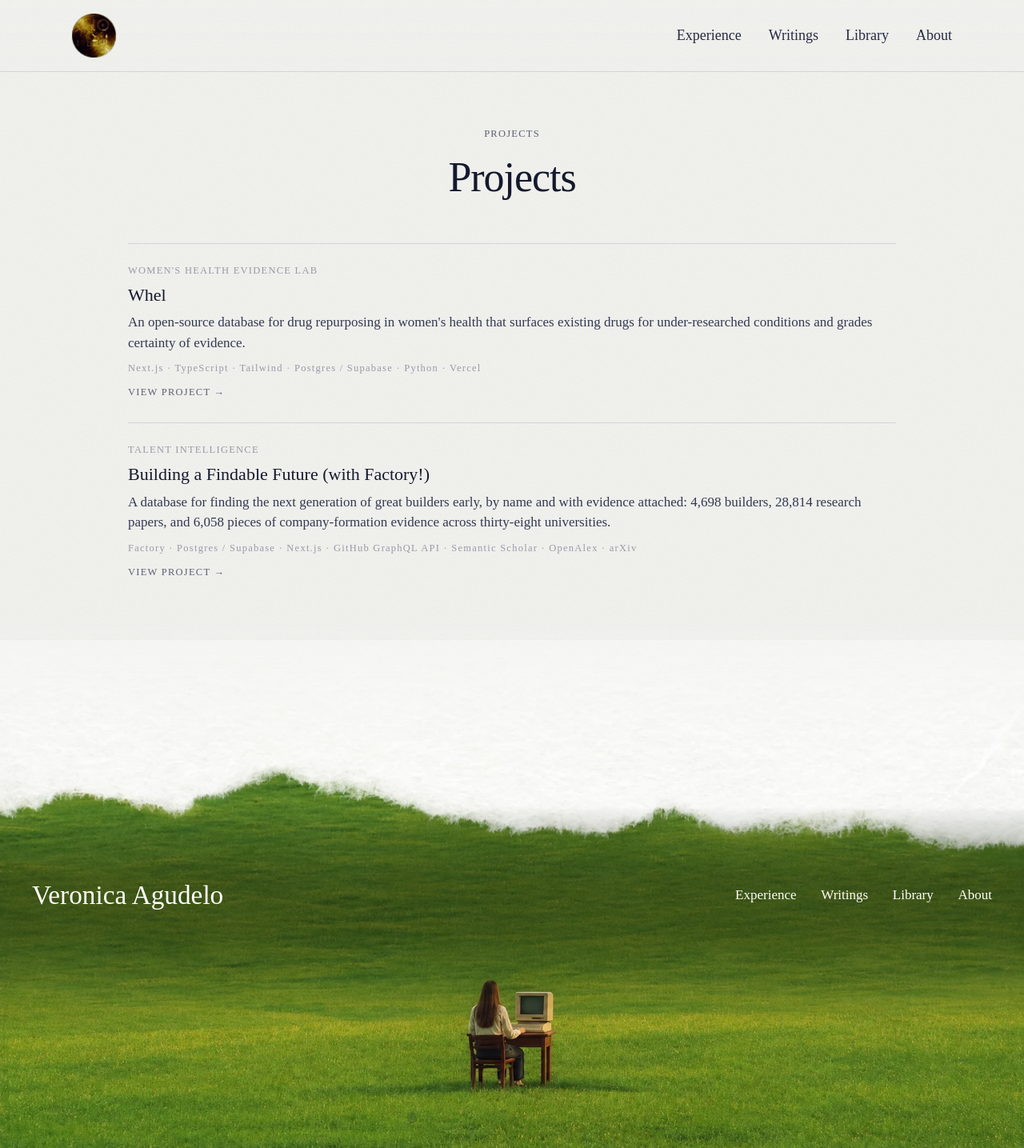
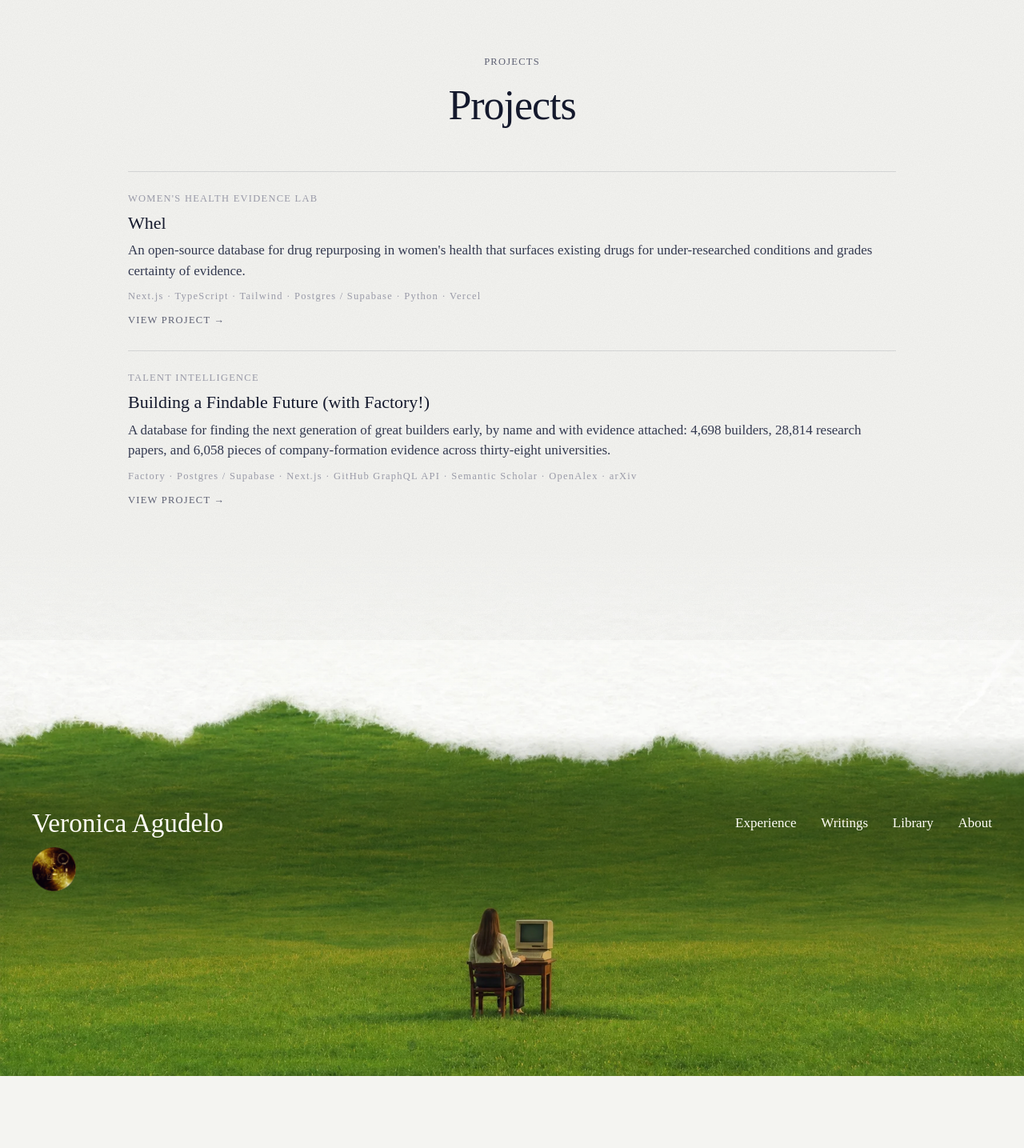
Before and after one commit to veronicas-world/aboutme, a Next.js app: page /projects in a window 1280 px wide. Shown: the whole page at 80% size. After the commit the page ends 1345 px from the top, so only its background shows below. Built offline with nearby package versions, Linux system fonts and the light colour scheme.

Commit message:
Site: move navigation and the Golden Record to the footer
Co-authored-by: factory-droid[bot] <138933559+factory-droid[bot]@users.noreply.github.com>

```diff
--- a/src/app/globals.css
+++ b/src/app/globals.css
@@ -12,7 +12,7 @@
   --sepia-2: #868899;
   --sepia-3: #9d9eac;
   --faint: #c3c3cc;
-  /* rgb triplets for translucent lines and the nav glass */
+  /* rgb triplets for translucent lines and the footer fade */
   --ink-rgb: 21, 26, 46;
   --bg-rgb: 244, 244, 241;
   --line: rgba(var(--ink-rgb), 0.14);
@@ -66,35 +66,6 @@ a { color: inherit; text-decoration: none; }
 .col { max-width: var(--read); margin-left: auto; margin-right: auto; }
 .tcenter { text-align: center; }
 
-/* ---- sticky nav ---- */
-.nav {
-  position: sticky; top: 0; z-index: 30;
-  backdrop-filter: blur(3px);
-  background: linear-gradient(180deg, rgba(var(--bg-rgb), 0.95), rgba(var(--bg-rgb), 0.7));
-  border-bottom: 1px solid rgba(var(--ink-rgb), 0.12);
-}
-.nav-inner {
-  position: relative; z-index: 1;
-  max-width: var(--maxw); margin: 0 auto;
-  padding: 17px var(--pad);
-  display: flex; align-items: center; justify-content: space-between;
-}
-.nav-brand {
-  display: flex; align-items: center; gap: 11px;
-  font-family: var(--font-mono), monospace;
-  font-size: 12.5px; letter-spacing: 0.16em; text-transform: uppercase;
-  color: var(--ink);
-}
-.nav-links {
-  display: flex; gap: 30px;
-  font-family: var(--font-mono), monospace;
-  font-size: 11.5px; font-weight: 500; letter-spacing: 0.13em; text-transform: uppercase;
-  color: var(--ink-2);
-}
-.nav-links a { transition: color 0.25s; }
-.nav-links a:hover, .nav-links a.active { color: var(--ink); }
-.nav-toggle { display: none; background: none; border: 0; cursor: pointer; padding: 4px; color: var(--ink); }
-
 /* ---- sections ---- */
 .section {
   position: relative;
@@ -139,10 +110,6 @@ a { color: inherit; text-decoration: none; }
 }
 @keyframes floaty { 0%,100% { transform: translateY(0); } 50% { transform: translateY(-16px); } }
 .sketch.float { animation: floaty 7s ease-in-out infinite; }
-
-/* slowly spinning Golden Record in the nav */
-@keyframes record-spin { to { transform: rotate(360deg); } }
-.record-spin { animation: record-spin 22s linear infinite; }
 
 .sr-only {
   position: absolute; width: 1px; height: 1px; padding: 0; margin: -1px;
@@ -555,15 +522,6 @@ a { color: inherit; text-decoration: none; }
   .section-label { display: flex; gap: 14px; align-items: baseline; }
   .section-label .name { margin-top: 0; }
   .section-label .sub { display: none; }
-  .nav-links {
-    position: absolute; top: 100%; right: 0; left: 0;
-    flex-direction: column; gap: 0;
-    background: var(--bg); border-bottom: 1px solid var(--line);
-    max-height: 0; overflow: hidden; transition: max-height 0.3s ease;
-  }
-  .nav-links.open { max-height: 60vh; }
-  .nav-links a { padding: 16px var(--pad); border-top: 1px solid var(--line-soft); }
-  .nav-toggle { display: block; }
   .lede { font-size: 24px; }
   .body-l { font-size: 18px; }
   .article { font-size: 18px; }
@@ -599,18 +557,6 @@ a { color: inherit; text-decoration: none; }
 .hero-inline-link:hover { border-color: var(--accent); }
 .chip:hover { border-color: var(--accent); color: var(--ink); }
 
-/* nav: sentence-case serif links; the current page is underlined */
-.nav-right { display: flex; align-items: center; gap: 30px; }
-.nav-links { gap: 34px; font-size: 18px; font-weight: 400; letter-spacing: 0; text-transform: none; }
-.nav-links a:hover { color: var(--accent); }
-.nav-links a.active {
-  color: var(--ink);
-  text-decoration: underline;
-  text-decoration-color: var(--accent);
-  text-decoration-thickness: 1px;
-  text-underline-offset: 5px;
-}
-
 .xp-when { font-size: 15px; color: var(--sepia); }
 .xp-section { text-transform: uppercase; }
 
@@ -627,6 +573,7 @@ a { color: inherit; text-decoration: none; }
 
 /* The paper fades into the meadow; the center stays clear for the figure. */
 .site-footer {
+  --footer-shade-end: 59%;
   position: relative;
   width: 100%;
   min-height: 400px;
@@ -634,8 +581,8 @@ a { color: inherit; text-decoration: none; }
   color: #fffef7;
   background:
     linear-gradient(var(--bg), rgba(var(--bg-rgb), 0) 28%),
-    linear-gradient(180deg, transparent 35%, rgba(15, 27, 8, 0.44) 49% 59%,
-      transparent 78%),
+    linear-gradient(180deg, transparent 35%, rgba(15, 27, 8, 0.44) 49% var(--footer-shade-end),
+      transparent 86%),
     url("/footer-meadow.webp") center bottom / cover no-repeat,
     linear-gradient(var(--bg) 34%, #3c511e 44%);
 }
@@ -646,14 +593,31 @@ a { color: inherit; text-decoration: none; }
   margin-inline: auto;
   padding-inline: var(--pad);
   display: flex;
-  align-items: center;
+  align-items: flex-start;
   justify-content: space-between;
   gap: 24px;
+}
+.site-footer-brand {
+  display: flex;
+  flex-direction: column;
+  align-items: flex-start;
+  gap: 12px;
 }
 .site-footer-name {
   font-size: clamp(25px, 2.6vw, 42px);
   line-height: 1.1;
 }
+@keyframes record-spin { to { transform: rotate(360deg); } }
+.golden-record {
+  display: block;
+  width: 55px;
+  height: 55px;
+  overflow: hidden;
+  border-radius: 50%;
+  background: radial-gradient(circle at 40% 35%, #8a6a2a 0%, #3a2a10 55%, #1a1208 100%);
+  animation: record-spin 22s linear infinite;
+}
+.golden-record img { display: block; object-fit: cover; }
 .site-footer-links {
   display: flex;
   justify-content: center;
@@ -673,28 +637,31 @@ a { color: inherit; text-decoration: none; }
   outline: 2px solid currentColor;
   outline-offset: 3px;
 }
-@media (max-width: 820px) {
-  .nav-right { gap: 18px; }
-  /* the desktop gap would stack under each full-width row in the dropdown */
-  .nav-links { font-size: 18px; gap: 0; }
-}
 @media (max-width: 640px) {
   .site-footer {
+    --footer-shade-end: 72%;
     min-height: 425px;
   }
   .site-footer-inner {
     inset-block-start: 46%;
+    gap: 16px;
+  }
+  .site-footer-name { font-size: 22px; }
+  .site-footer-links {
     flex-direction: column;
-    text-align: center;
-    gap: 5px;
+    align-items: flex-end;
+    flex-wrap: nowrap;
+    font-size: 16px;
   }
-  .site-footer-links { font-size: 16px; }
+  .site-footer-links a {
+    padding-block: 6px;
+  }
 }
 
 /* small uppercase labels: one size and tracking everywhere. !important beats
    the inline fontSize/letterSpacing several pages set on their labels. */
 .mono,
-.nav-brand, .section-label, .chip, .lrow-label,
+.section-label, .chip, .lrow-label,
 .footer, .footer-contact,
 .page-serif .xp-section {
   font-size: 12.5px !important;
--- a/src/app/layout.tsx
+++ b/src/app/layout.tsx
@@ -1,7 +1,6 @@
 import type { Metadata, Viewport } from "next";
 import { Analytics } from "@vercel/analytics/next";
 import "./globals.css";
-import Nav from "@/components/Nav";
 import SiteFooter from "@/components/SiteFooter";
 
 export const viewport: Viewport = {
@@ -37,7 +36,6 @@ export default function RootLayout({
     <html lang="en">
       <body>
         <div className="page">
-          <Nav />
           {children}
           <SiteFooter />
         </div>
--- a/src/components/Nav.tsx
+++ /dev/null
@@ -1,95 +0,0 @@
-"use client";
-
-import { useEffect, useRef, useState } from "react";
-import Link from "next/link";
-import { usePathname } from "next/navigation";
-import { nav } from "@/content/site";
-
-export default function Nav() {
-  const [open, setOpen] = useState(false);
-  const pathname = usePathname();
-  // if the photo fails (flaky mobile/in-app browsers), retry with a
-  // cache-busting URL instead of falling back to a drawing
-  const [retry, setRetry] = useState(0);
-  const imgRef = useRef<HTMLImageElement>(null);
-  // an image that failed before React hydrated never fires onError, so check
-  useEffect(() => {
-    const img = imgRef.current;
-    if (img && img.complete && img.naturalWidth === 0) setRetry((n) => n + 1);
-  }, [retry]);
-  return (
-    <header className="nav">
-      <div className="nav-inner">
-        <Link
-          href="/"
-          className="nav-brand"
-          aria-label="Veronica Agudelo, home"
-          onClick={() => setOpen(false)}
-        >
-          <span
-            className="record-spin"
-            style={{
-              position: "relative",
-              display: "grid",
-              placeItems: "center",
-              width: 55,
-              height: 55,
-              flexShrink: 0,
-              borderRadius: "50%",
-              // dark-gold disc shown only for the instant before the photo paints
-              background: "radial-gradient(circle at 40% 35%, #8a6a2a 0%, #3a2a10 55%, #1a1208 100%)",
-            }}
-          >
-            {retry < 3 && (
-              // eslint-disable-next-line @next/next/no-img-element
-              <img
-                key={retry}
-                ref={imgRef}
-                src={retry === 0 ? "/golden-record-nav.png" : `/golden-record-nav.png?r=${retry}`}
-                alt="Voyager Golden Record"
-                width={55}
-                height={55}
-                loading="eager"
-                fetchPriority="high"
-                style={{
-                  position: "absolute",
-                  inset: 0,
-                  width: 55,
-                  height: 55,
-                  borderRadius: "50%",
-                  objectFit: "cover",
-                  display: "block",
-                }}
-                onError={() => setRetry((n) => n + 1)}
-              />
-            )}
-          </span>
-        </Link>
-        <div className="nav-right">
-          <button
-            className="nav-toggle mono"
-            aria-label="Toggle menu"
-            aria-expanded={open}
-            onClick={() => setOpen((o) => !o)}
-          >
-            <span style={{ fontSize: 12, letterSpacing: "0.12em" }}>
-              {open ? "CLOSE" : "MENU"}
-            </span>
-          </button>
-          <nav className={`nav-links${open ? " open" : ""}`}>
-            {nav.map((item) => (
-              <Link
-                key={item.href}
-                href={item.href}
-                className={pathname?.startsWith(item.href) ? "active" : undefined}
-                onClick={() => setOpen(false)}
-              >
-                {item.label}
-              </Link>
-            ))}
-          </nav>
-        </div>
-      </div>
-    </header>
-  );
-}
--- a/src/components/SiteFooter.tsx
+++ b/src/components/SiteFooter.tsx
@@ -1,13 +1,17 @@
 import Link from "next/link";
 import { nav, site } from "@/content/site";
+import SpinningGoldenRecord from "@/components/SpinningGoldenRecord";
 
 export default function SiteFooter() {
   return (
     <footer className="site-footer">
       <div className="site-footer-inner">
-        <Link href="/" className="site-footer-name">
-          {site.name}
-        </Link>
+        <div className="site-footer-brand">
+          <Link href="/" className="site-footer-name">
+            {site.name}
+          </Link>
+          <SpinningGoldenRecord />
+        </div>
         <nav className="site-footer-links" aria-label="Footer">
           {nav.map(({ href, label }) => (
             <Link key={href} href={href}>
--- /dev/null
+++ b/src/components/SpinningGoldenRecord.tsx
@@ -0,0 +1,32 @@
+"use client";
+
+import { useEffect, useRef, useState } from "react";
+
+export default function SpinningGoldenRecord() {
+  const [retry, setRetry] = useState(0);
+  const imgRef = useRef<HTMLImageElement>(null);
+
+  // An image that fails before hydration never fires React's onError.
+  useEffect(() => {
+    const img = imgRef.current;
+    if (img?.complete && img.naturalWidth === 0) setRetry((n) => n + 1);
+  }, [retry]);
+
+  return (
+    <span className="golden-record">
+      {retry < 3 ? (
+        // eslint-disable-next-line @next/next/no-img-element
+        <img
+          key={retry}
+          ref={imgRef}
+          src={retry === 0 ? "/golden-record-nav.png" : `/golden-record-nav.png?r=${retry}`}
+          alt="Voyager Golden Record"
+          width={55}
+          height={55}
+          loading="lazy"
+          onError={() => setRetry((n) => n + 1)}
+        />
+      ) : null}
+    </span>
+  );
+}
```
